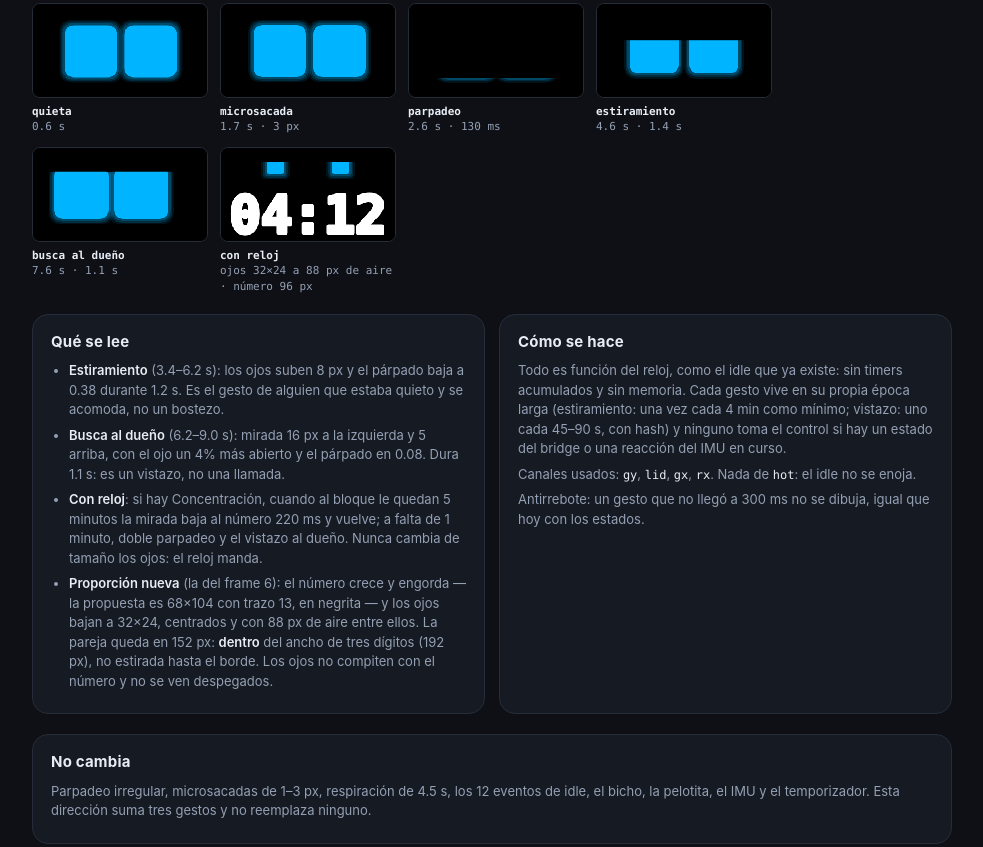
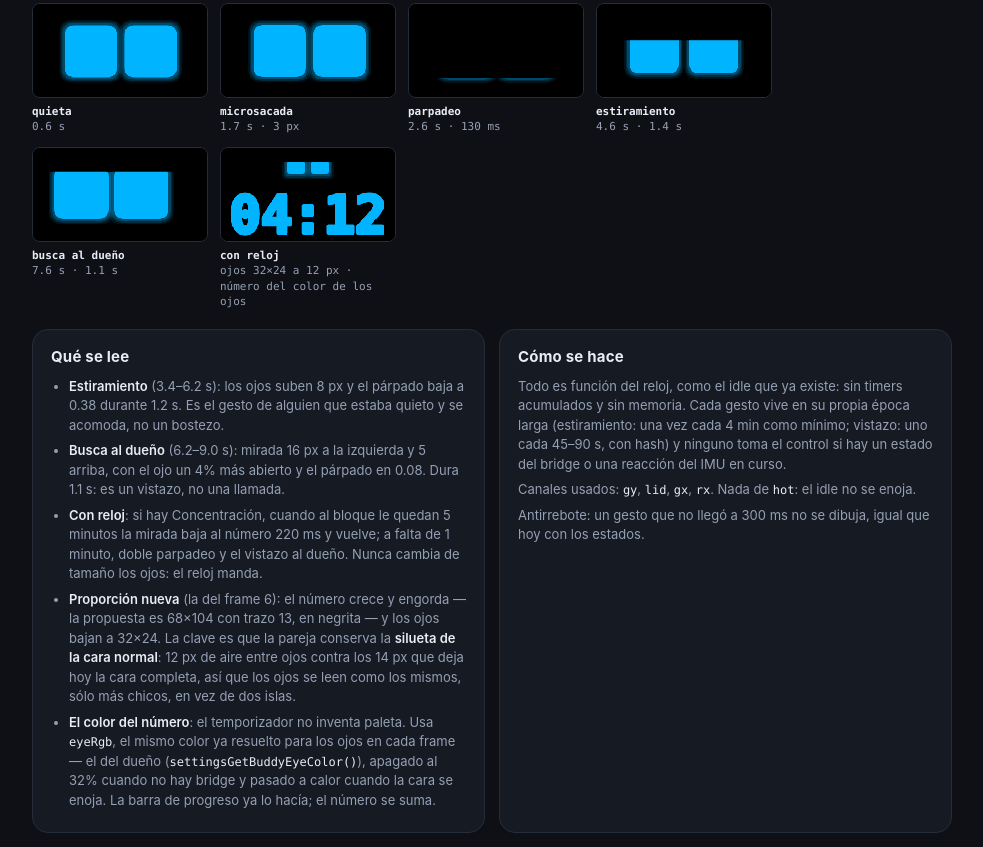
Before and after one commit to maximajorel/ESP-BUDDY, a plain HTML site: page design/estados-sofia/01-idle-compania.html in a window 1280 px wide. Shown: the part 720-1567 px from the top of the page, without its empty margins (148-1131 px from the left). Drawn offline with Linux system fonts and the light colour scheme.

Commit message:
design(estados): los ojos mantienen la silueta normal y el número toma su color
Two corrections from the owner on the concentration frame:

- The small pair keeps the full face's silhouette: 12 px of air between eyes
  against the 14 px the 48 px eyes leave today, so they read as the same eyes,
  smaller, instead of two islands;
- the number is inked with the colour the eyes already resolved for the frame
  (owner colour, dim without a bridge, hot when angry) instead of white, which is
  what the progress mark was already doing.

Risk: none

```diff
--- a/design/estados-sofia/01-idle-compania.html
+++ b/design/estados-sofia/01-idle-compania.html
@@ -111,7 +111,8 @@
         <li><b>Estiramiento</b> (3.4–6.2 s): los ojos suben 8 px y el párpado baja a 0.38 durante 1.2 s. Es el gesto de alguien que estaba quieto y se acomoda, no un bostezo.</li>
         <li><b>Busca al dueño</b> (6.2–9.0 s): mirada 16 px a la izquierda y 5 arriba, con el ojo un 4% más abierto y el párpado en 0.08. Dura 1.1 s: es un vistazo, no una llamada.</li>
         <li><b>Con reloj</b>: si hay Concentración, cuando al bloque le quedan 5 minutos la mirada baja al número 220 ms y vuelve; a falta de 1 minuto, doble parpadeo y el vistazo al dueño. Nunca cambia de tamaño los ojos: el reloj manda.</li>
-        <li><b>Proporción nueva</b> (la del frame 6): el número crece y engorda — la propuesta es 68×104 con trazo 13, en negrita — y los ojos bajan a 32×24, centrados y con 88 px de aire entre ellos. La pareja queda en 152 px: <b>dentro</b> del ancho de tres dígitos (192 px), no estirada hasta el borde. Los ojos no compiten con el número y no se ven despegados.</li>
+        <li><b>Proporción nueva</b> (la del frame 6): el número crece y engorda — la propuesta es 68×104 con trazo 13, en negrita — y los ojos bajan a 32×24. La clave es que la pareja conserva la <b>silueta de la cara normal</b>: 12 px de aire entre ojos contra los 14 px que deja hoy la cara completa, así que los ojos se leen como los mismos, sólo más chicos, en vez de dos islas.</li>
+        <li><b>El color del número</b>: el temporizador no inventa paleta. Usa <code>eyeRgb</code>, el mismo color ya resuelto para los ojos en cada frame — el del dueño (<code>settingsGetBuddyEyeColor()</code>), apagado al 32% cuando no hay bridge y pasado a calor cuando la cara se enoja. La barra de progreso ya lo hacía; el número se suma.</li>
       </ul>
     </div>
     <div class="card">
@@ -265,15 +266,18 @@
     if (p.digits) {
       // Bolder and bigger than the shipped number: the stroke behind the fill is
       // how this artboard says "trazo grueso" without a seven-segment renderer.
+      // The ink is `col`, the same colour the eyes resolved this frame, so the
+      // owner's eye colour paints the timer too — dim when the bridge is gone,
+      // hot when the face is angry.
       var ds = p.dsize || 74;
       ctx.font = "700 " + ds + "px ui-monospace, SFMono-Regular, Menlo, Consolas, monospace";
       ctx.textAlign = "center";
       ctx.textBaseline = "middle";
-      ctx.strokeStyle = "#fff";
+      ctx.strokeStyle = col;
       ctx.lineWidth = Math.max(2, ds * 0.07);
       ctx.lineJoin = "round";
       ctx.strokeText(p.digits, 160, 172 - ds * 0.42);
-      ctx.fillStyle = "#fff";
+      ctx.fillStyle = col;
       ctx.fillText(p.digits, 160, 172 - ds * 0.42);
     }
     if (p.hud) drawHud(ctx, p.hud);
@@ -370,9 +374,9 @@
     fig.tabIndex = 0;
     var c = document.createElement("canvas");
     c.width = 320; c.height = 172;
-    draw(c.getContext("2d"), P({ small: true, digits: "04:12", gy: 2, lid: 0.06, rx: 16, ry: 12, eox: 60, dsize: 96 }), 1, 320, 172);
+    draw(c.getContext("2d"), P({ small: true, digits: "04:12", gy: 2, lid: 0.06, rx: 16, ry: 12, eox: 22, dsize: 96 }), 1, 320, 172);
     var cap = document.createElement("figcaption");
-    cap.innerHTML = "<b>con reloj</b><br>ojos 32×24 a 88 px de aire · número 96 px";
+    cap.innerHTML = "<b>con reloj</b><br>ojos 32×24 a 12 px · número del color de los ojos";
     fig.appendChild(c);
     fig.appendChild(cap);
     strip.appendChild(fig);
```
Also changed, not shown: design/estados-sofia/comments.json (+11 -0 lines).
